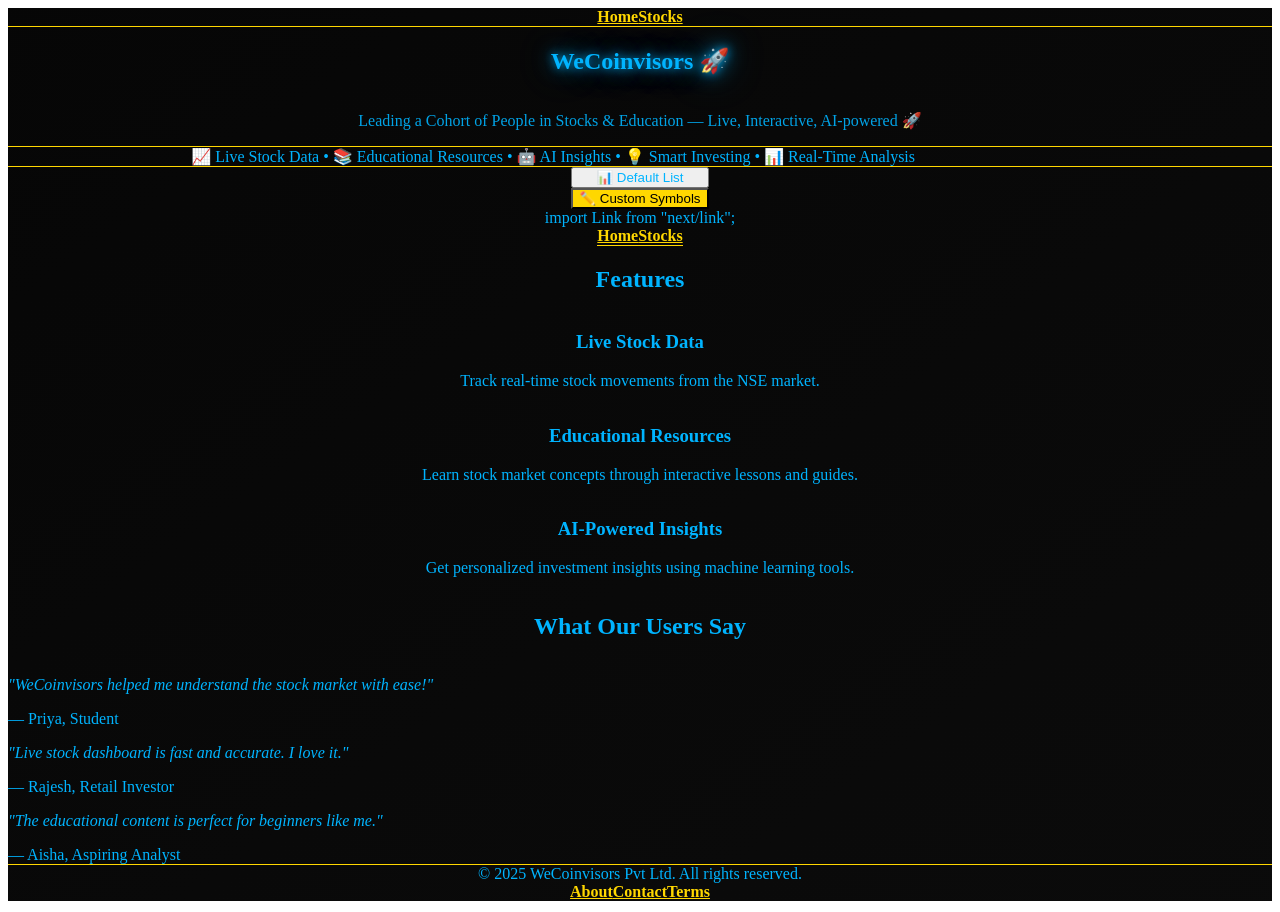
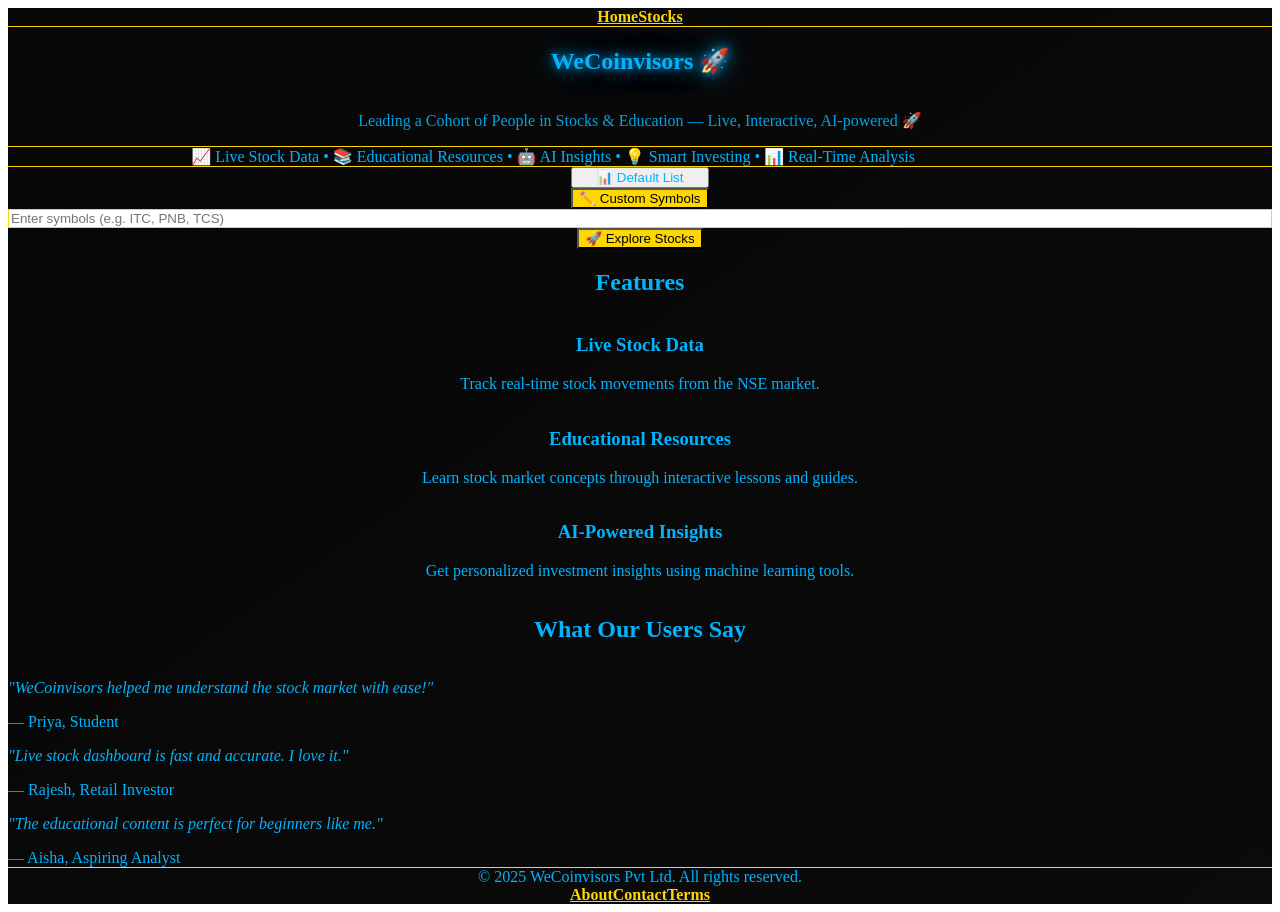
Before and after one commit to MANPREETSINGHJAGGI/wecoinvisors, a Next.js app in the folder frontend/: page /dashboard in a window 1280 px wide. Both pictures are taken after a click on the button "✏️ Custom Symbols". Built offline with nearby package versions, Linux system fonts and the light colour scheme.

Commit message:
Updated  frontend/app/dashboard/page.tsx

```diff
--- a/frontend/app/dashboard/page.tsx
+++ b/frontend/app/dashboard/page.tsx
@@ -1,8 +1,8 @@
 "use client";
 
-import { useState } from "react";   // ✅ add useState
-import Link from "next/link";       // ✅ already needed earlier
-import { useRouter } from "next/navigation"; // ✅ for useRouter
+import { useState } from "react";
+import Link from "next/link";
+import { useRouter } from "next/navigation";
 
 export default function Home() {
   const [symbols, setSymbols] = useState("");
@@ -22,8 +22,8 @@ export default function Home() {
     <main className="min-h-screen text-wecoin-blue glossy-bg">
       {/* Navbar */}
       <nav className="flex justify-center gap-6 py-4 bg-black/80 border-b border-gold backdrop-blur">
-        <a href="/" className="nav-link">Home</a>
-        <a href="/dashboard/stocks" className="nav-link">Stocks</a>
+        <Link href="/" className="nav-link">Home</Link>
+        <Link href="/dashboard/stocks" className="nav-link">Stocks</Link>
       </nav>
 
       {/* Hero Section */}
@@ -67,13 +67,24 @@ export default function Home() {
         </div>
 
         {/* Input for custom mode */}
-        import Link from "next/link";
+        {mode === "custom" && (
+          <div className="flex items-center gap-2 max-w-md w-full mb-6">
+            <input
+              type="text"
+              placeholder="Enter symbols (e.g. ITC, PNB, TCS)"
+              value={symbols}
+              onChange={(e) => setSymbols(e.target.value)}
+              className="flex-1 px-3 py-2 border border-gold rounded bg-black text-wecoin-blue placeholder-blue-400"
+            />
+          </div>
+        )}
 
-<nav className="flex justify-center gap-6 py-4 bg-black/80 border-b border-gold backdrop-blur">
-  <Link href="/" className="nav-link">Home</Link>
-  <Link href="/dashboard/stocks" className="nav-link">Stocks</Link>
-</nav>
-
+        <button
+          onClick={handleExplore}
+          className="px-6 py-3 bg-gold text-black font-bold rounded shadow hover:bg-yellow-500 transition"
+        >
+          🚀 Explore Stocks
+        </button>
       </section>
 
       {/* Features */}
@@ -120,9 +131,9 @@ export default function Home() {
           © {new Date().getFullYear()} WeCoinvisors Pvt Ltd. All rights reserved.
         </div>
         <div className="space-x-4 text-sm">
-          <a href="/about" className="nav-link">About</a>
-          <a href="/contact" className="nav-link">Contact</a>
-          <a href="/terms" className="nav-link">Terms</a>
+          <Link href="/about" className="nav-link">About</Link>
+          <Link href="/contact" className="nav-link">Contact</Link>
+          <Link href="/terms" className="nav-link">Terms</Link>
         </div>
       </footer>
     </main>
```
